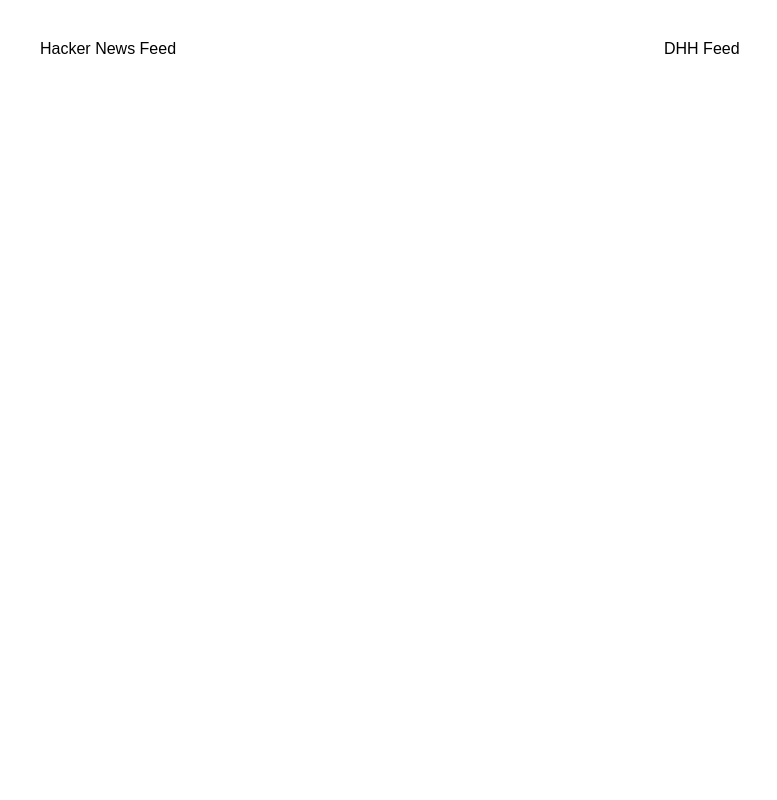
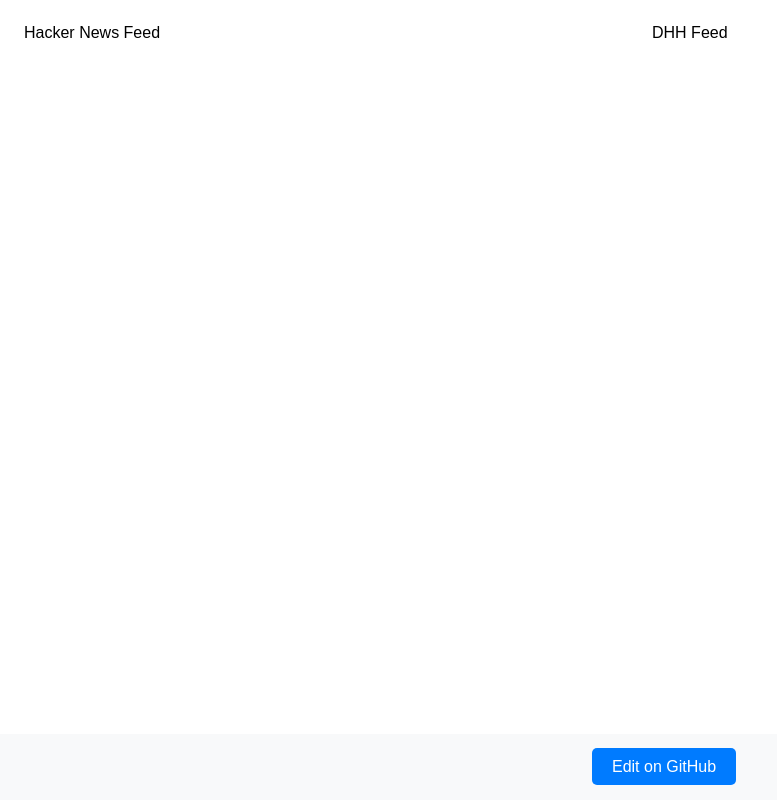
Before and after one commit to jackrieger/rss, a plain HTML site: page index.html in a window 1280 px wide. Shown: the whole page, without its empty margins (0-777 px from the left). Drawn offline with Linux system fonts and the light colour scheme; no server answers.

Commit message:
Attempt style, github link

```diff
--- a/index.html
+++ b/index.html
@@ -10,6 +10,9 @@
     <div class="feed-column hacker-news">Hacker News Feed</div>
     <div class="feed-column dhh-feed">DHH Feed</div>
   </div>
+  <div class="edit-button-container">
+    <a href="https://github.com/jackrieger/rss" target="_blank" class="edit-button">Edit on GitHub</a>
+  </div>
   <script src="script.js"></script>
 </body>
 </html>
--- a/style.css
+++ b/style.css
@@ -1,31 +1,79 @@
+:root {
+  --background-container: #f8f9fa; /* Light gray background */
+  --background-white: #ffffff;
+  --border-gray: #dddddd;
+  --button-bg: #007bff;
+  --button-bg-hover: #0056b3; /* Darkened version of --button-bg for hover state */
+  --button-text: #ffffff;
+  --gap: 1.5rem;
+  --link-blue: #007bff;
+  --shadow-color: rgba(0, 0, 0, 0.1);
+  --text-black: #000000;
+}
+
 body {
   font-family: sans-serif;
-  padding: 2rem;
+  margin: 0;
+  padding: var(--gap);
+  transition: background-color 0.3s;
 }
 
 #feed-content {
   display: flex;
+  gap: var(--gap);
   justify-content: space-between;
 }
 
 .feed-column {
-  width: 48%;
-}
+  width: calc(50% - (var(--gap) / 2));
 
-.feed-column .card {
-  background-color: #fff;
-  margin: 10px 0;
-  padding: 20px;
-  border-radius: 10px;
-  box-shadow: 0 2px 4px rgba(0,0,0,0.1);
-  border: 1px solid #ddd;
-}
+  .card {
+    background-color: var(--background-white);
+    border: 1px solid var(--border-gray);
+    border-radius: 10px;
+    box-shadow: 0 2px 4px var(--shadow-color);
+    margin-bottom: var(--gap);
+    overflow: hidden;
+    transition: box-shadow 0.3s;
 
-.feed-column .card p {
-  color: #6c757d; /* Gray color for summary text */
+    a {
+      color: var(--text-black);
+      display: block;
+      padding: 20px;
+      text-decoration: none;
+      transition: color 0.3s;
+
+      &:hover {
+        box-shadow: 0 2px 4px var(--link-blue);
+      }
+    }
+  }
 }
 
 a {
-  color: #007bff;
+  color: var(--link-blue);
   text-decoration: none;
 }
+
+.edit-button-container {
+  background-color: var(--background-container);
+  bottom: 0;
+  left: 0;
+  padding: var(--gap);
+  position: fixed;
+  text-align: center;
+  width: 100%;
+}
+
+.edit-button {
+  background-color: var(--button-bg);
+  border-radius: 5px;
+  color: var(--button-text);
+  padding: 10px 20px;
+  text-decoration: none;
+  transition: background-color 0.3s;
+
+  &:hover {
+    background-color: var(--button-bg-hover);
+  }
+}
```
